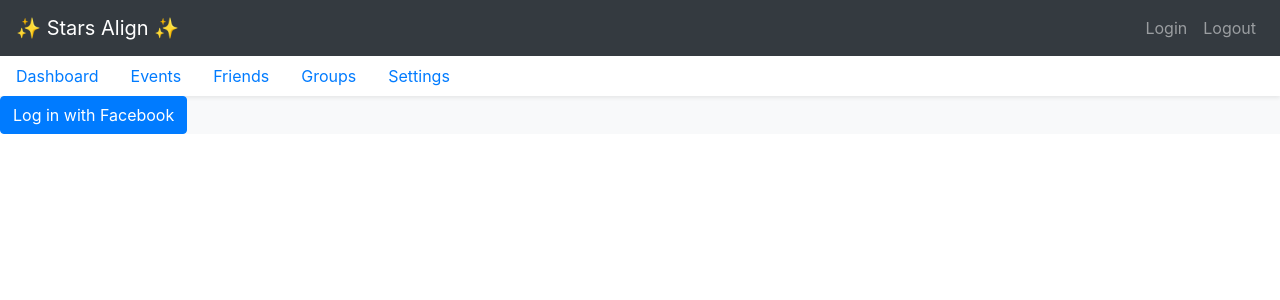
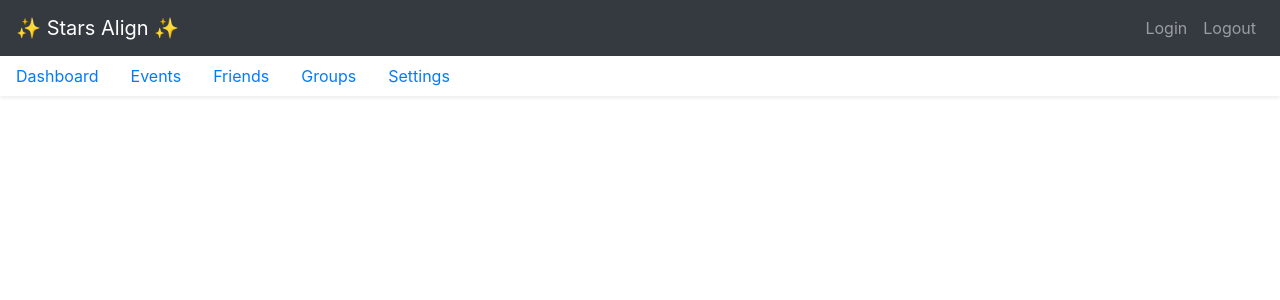
Before and after one commit to TyMick/nextjs-local-authentication, a Next.js app: page /login in a window 1280 px wide. Shown: the top 300 px of the page. Built offline with nearby package versions, Linux system fonts and the light colour scheme.

Commit message:
Make a minor adjustment to login page

```diff
--- a/pages/login.js
+++ b/pages/login.js
@@ -3,10 +3,10 @@
 import React from "react";
 import PageLayout from "../components/page-layout";
 import "../styles.scss";
-import Button from "react-bootstrap/Button";
+import Container from "react-bootstrap/Container";
 
 export default () => (
   <PageLayout title="Login">
-    <Button>Log in with Facebook</Button>
+
   </PageLayout>
 );
```
